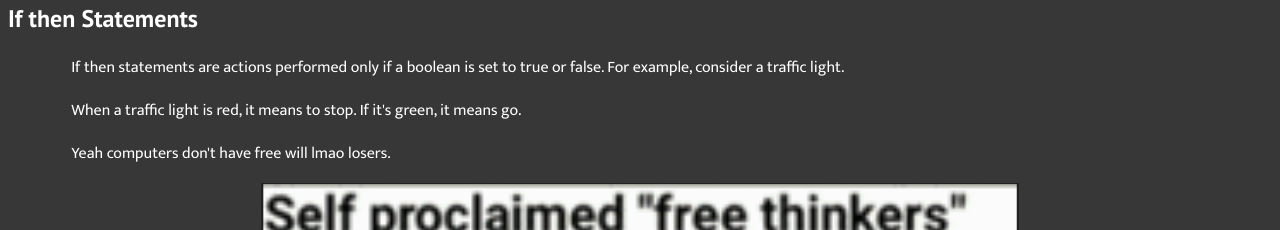
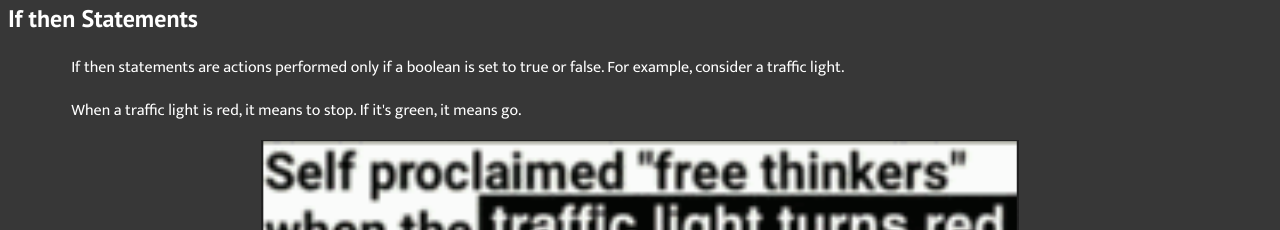
Before and after one commit to spicebushi/frogrammingDocSite, a plain HTML site: page lessonSection0/lesson0-2.html in a window 1280 px wide. Shown: the part 1353-1583 px from the top of the page. Drawn offline with Linux system fonts and the light colour scheme.

Commit message:
it wasnt that funny #tbh
sigh

```diff
--- a/lessonSection0/lesson0-2.html
+++ b/lessonSection0/lesson0-2.html
@@ -83,10 +83,7 @@
                     <p>
                         When a traffic light is red, it means to stop. If it's green, it means go.
                     </p>
-                    <p>
-                        Yeah computers don't have free will lmao losers.
-                    </p>
-                    <img src="../assets/images/lesson0-2img2.png"
+                    <img src="../assets/images/lesson0-2img2.png">
                 </div>
                 <div class="lessonButtons">
                     <span class="prevLesButton"><a href="lesson0-1.html"><p>< Previous</p></a><span><p>Lesson 0.1</p><p>Basics of Programming</p></span></span>
```
